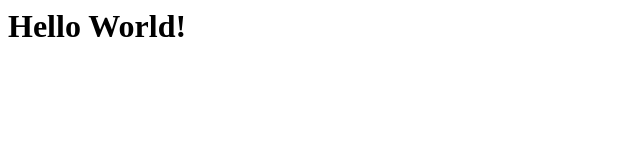
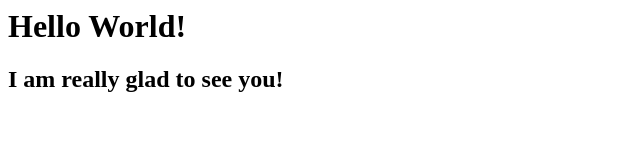
Before and after one commit to ithomm11/ithomm1.github.io, a plain HTML site: page index.html in a window 1280 px wide. Shown: the whole page, without its empty margins (0-640 px from the left). Drawn offline with Linux system fonts and the light colour scheme.

Commit message:
Update index.html

```diff
--- a/index.html
+++ b/index.html
@@ -1 +1,2 @@
 <h1>Hello World!</h1>
+<h2>I am really glad to see you!</h2>
```
